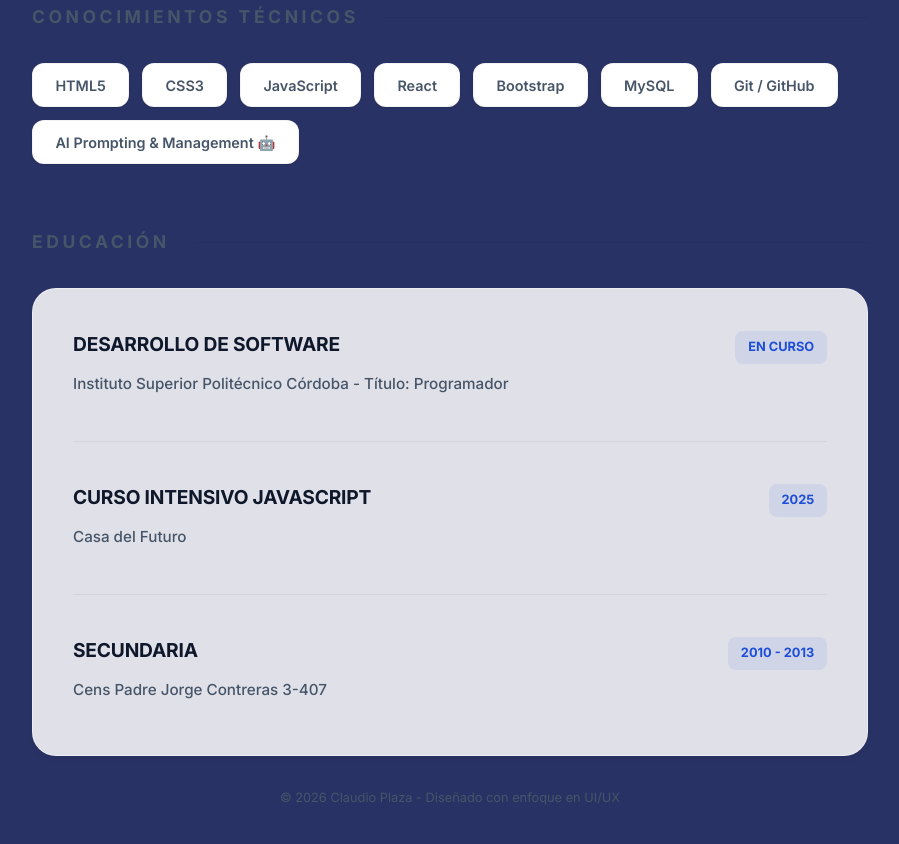
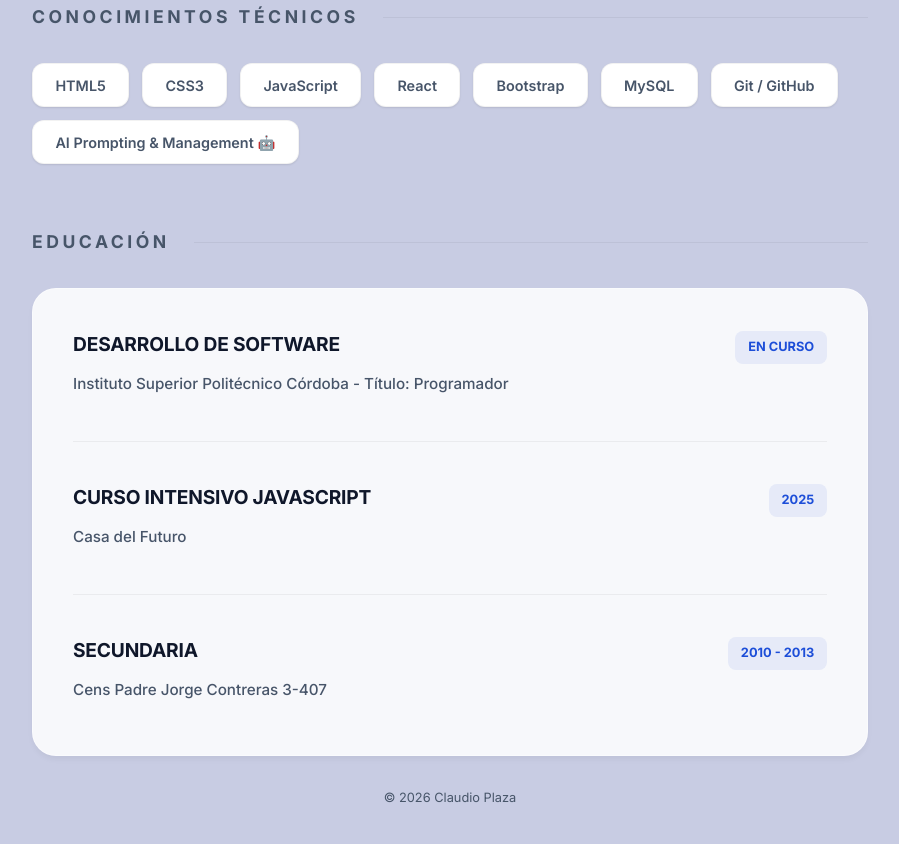
Before and after one commit to claudio-plaza/cv-professional-claudio-plaza, a plain HTML site: page index.html in a window 1280 px wide. Shown: the part 2406-3250 px from the top of the page, without its empty margins (190-1089 px from the left). Drawn offline with Linux system fonts and the light colour scheme.

Commit message:
cambio de estilo

```diff
--- a/assets/css/style.css
+++ b/assets/css/style.css
@@ -1,7 +1,7 @@
 @import url("https://fonts.googleapis.com/css2?family=Inter:wght@300;400;500;600;700&display=swap");
 
 :root {
-  --bg-main: #293264;
+  --bg-main: #c8cce3;
   --bg-gradient: radial-gradient(circle at 10% 20%, rgba(216, 241, 230, 0.46) 0%, rgba(233, 226, 226, 0.28) 90%);
   --bg-card: rgba(255, 255, 255, 0.85);
   --accent: #1d4ed8;
--- a/index.html
+++ b/index.html
@@ -274,7 +274,7 @@
           font-size: 0.8rem;
         "
       >
-        <p>© 2026 Claudio Plaza - Diseñado con enfoque en UI/UX</p>
+        <p>© 2026 Claudio Plaza</p>
       </footer>
     </div>
 
```
Also changed, not shown: 1 other file.
